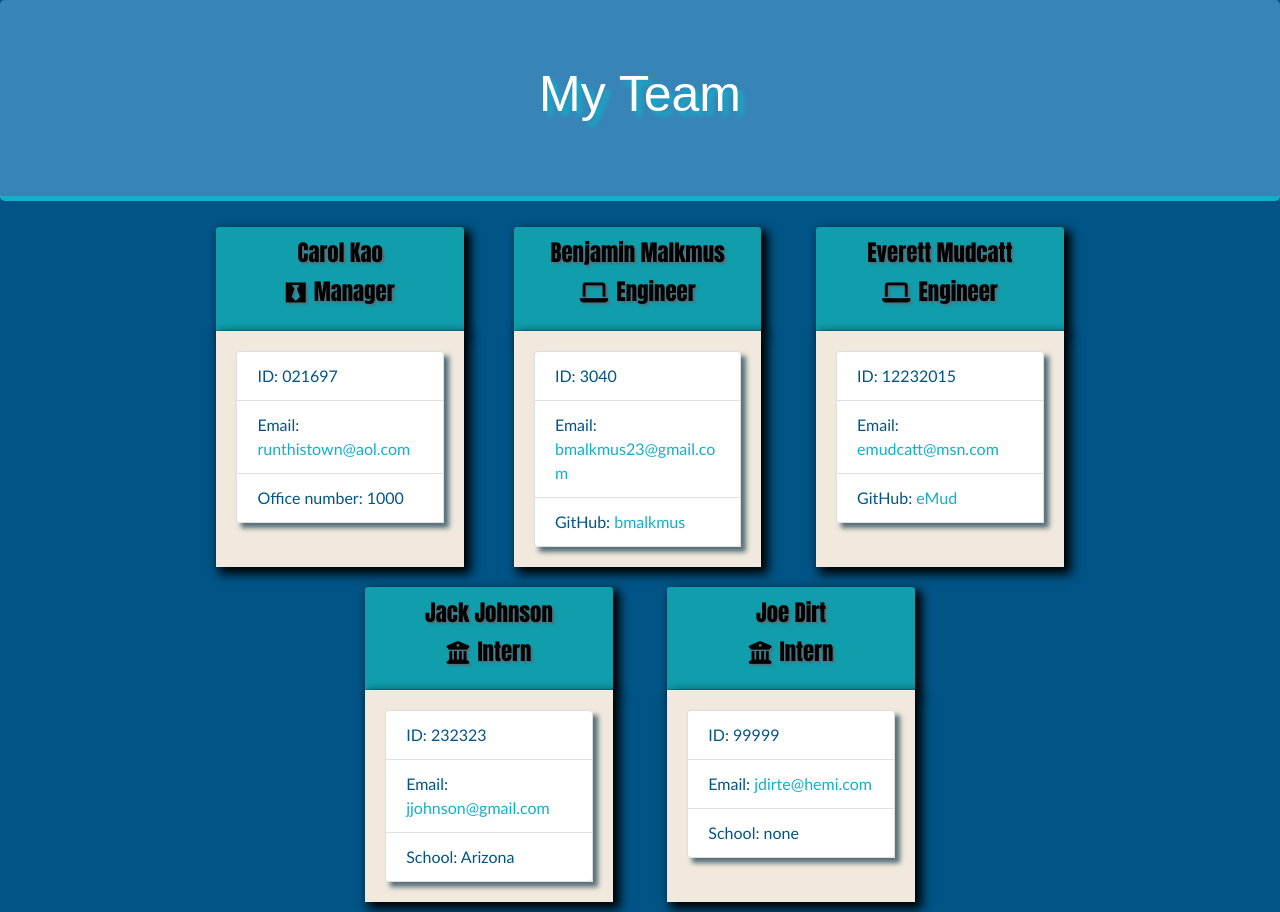
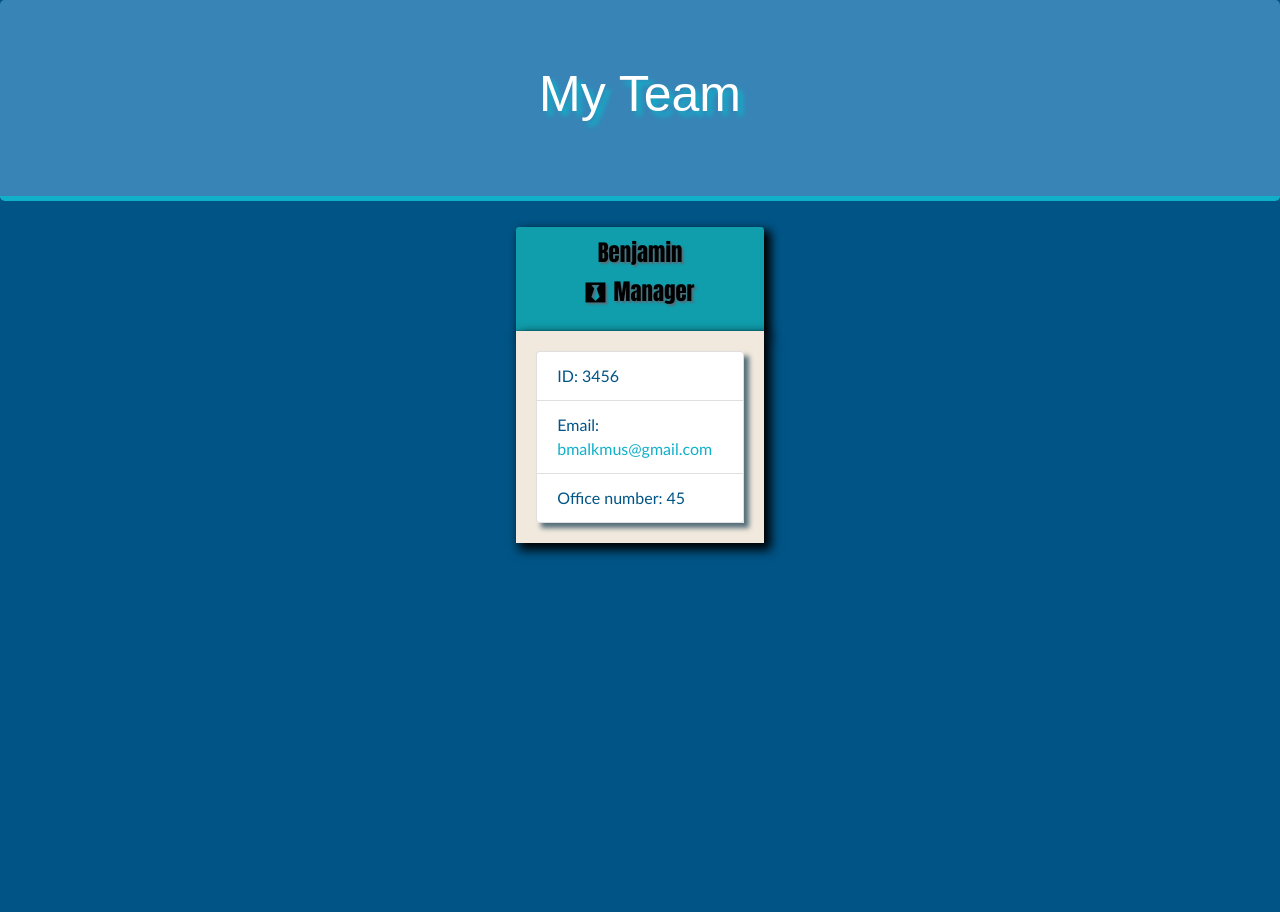
Before and after one commit to bmalkmus/teamHeadcount, a website: page output/team.html in a window 1280 px wide. After the commit the page ends 800 px from the top, so only its background shows below. Drawn offline with nearby package versions, Linux system fonts and the light colour scheme.

Commit message:
minimist fix

```diff
--- a/output/team.html
+++ b/output/team.html
@@ -25,66 +25,14 @@
             <div class="team-area col-12 d-flex justify-content-center">
                 <div class="card employee-card col-sm-12 col-md-12 col-lg-3">
     <div class="card-header employHead">
-        <h2 class="card-title">Carol Kao</h2>
+        <h2 class="card-title">Benjamin</h2>
         <h3 class="card-title"><i class="fab fa-black-tie mr-2"></i>Manager</h3>
     </div>
     <div class="card-body">
         <ul class="list-group">
-            <li class="list-group-item">ID: 021697</li>
-            <li class="list-group-item">Email: <a href="mailto:runthistown@aol.com">runthistown@aol.com</a></li>
-            <li class="list-group-item">Office number: 1000</li>
-        </ul>
-    </div>
-</div>
-<div class="card employee-card col-sm-12 col-md-12 col-lg-3">
-    <div class="card-header employHead">
-        <h2 class="card-title">Benjamin Malkmus</h2>
-        <h3 class="card-title"><i class="fas fa-laptop mr-2"></i>Engineer</h3>
-    </div>
-    <div class="card-body">
-        <ul class="list-group">
-            <li class="list-group-item">ID: 3040</li>
-            <li class="list-group-item">Email: <a href="mailto:bmalkmus23@gmail.com">bmalkmus23@gmail.com</a></li>
-            <li class="list-group-item">GitHub: <a href="https://github.com/bmalkmus" target="_blank" rel="noopener noreferrer">bmalkmus</a></li>
-        </ul>
-    </div>
-</div>
-,<div class="card employee-card col-sm-12 col-md-12 col-lg-3">
-    <div class="card-header employHead">
-        <h2 class="card-title">Everett Mudcatt</h2>
-        <h3 class="card-title"><i class="fas fa-laptop mr-2"></i>Engineer</h3>
-    </div>
-    <div class="card-body">
-        <ul class="list-group">
-            <li class="list-group-item">ID: 12232015</li>
-            <li class="list-group-item">Email: <a href="mailto:emudcatt@msn.com">emudcatt@msn.com</a></li>
-            <li class="list-group-item">GitHub: <a href="https://github.com/eMud" target="_blank" rel="noopener noreferrer">eMud</a></li>
-        </ul>
-    </div>
-</div>
-<div class="card employee-card col-sm-12 col-md-12 col-lg-3">
-    <div class="card-header employHead">
-        <h2 class="card-title">Jack Johnson</h2>
-        <h3 class="card-title"><i class="fas fa-university mr-2"></i>Intern</h3>
-    </div>
-    <div class="card-body">
-        <ul class="list-group">
-            <li class="list-group-item">ID: 232323</li>
-            <li class="list-group-item">Email: <a href="mailto:jjohnson@gmail.com">jjohnson@gmail.com</a></li>
-            <li class="list-group-item">School: Arizona</li>
-        </ul>
-    </div>
-</div>
-,<div class="card employee-card col-sm-12 col-md-12 col-lg-3">
-    <div class="card-header employHead">
-        <h2 class="card-title">Joe Dirt</h2>
-        <h3 class="card-title"><i class="fas fa-university mr-2"></i>Intern</h3>
-    </div>
-    <div class="card-body">
-        <ul class="list-group">
-            <li class="list-group-item">ID: 99999</li>
-            <li class="list-group-item">Email: <a href="mailto:jdirte@hemi.com">jdirte@hemi.com</a></li>
-            <li class="list-group-item">School: none</li>
+            <li class="list-group-item">ID: 3456</li>
+            <li class="list-group-item">Email: <a href="mailto:bmalkmus@gmail.com">bmalkmus@gmail.com</a></li>
+            <li class="list-group-item">Office number: 45</li>
         </ul>
     </div>
 </div>
--- a/package.json
+++ b/package.json
@@ -10,14 +10,12 @@
   "scripts": {
     "test": "jest --verbose test/*"
   },
-
   "dependencies": {
     "inquirer": "^7.0.4"
   },
   "devDependencies": {
     "jest": "^24.8.0"
-  }
-,
+  },
   "repository": {
     "type": "git",
     "url": "git+https://github.com/bmalkmus/teamHeadcount.git"
```
Also changed, not shown: 1 other file.
